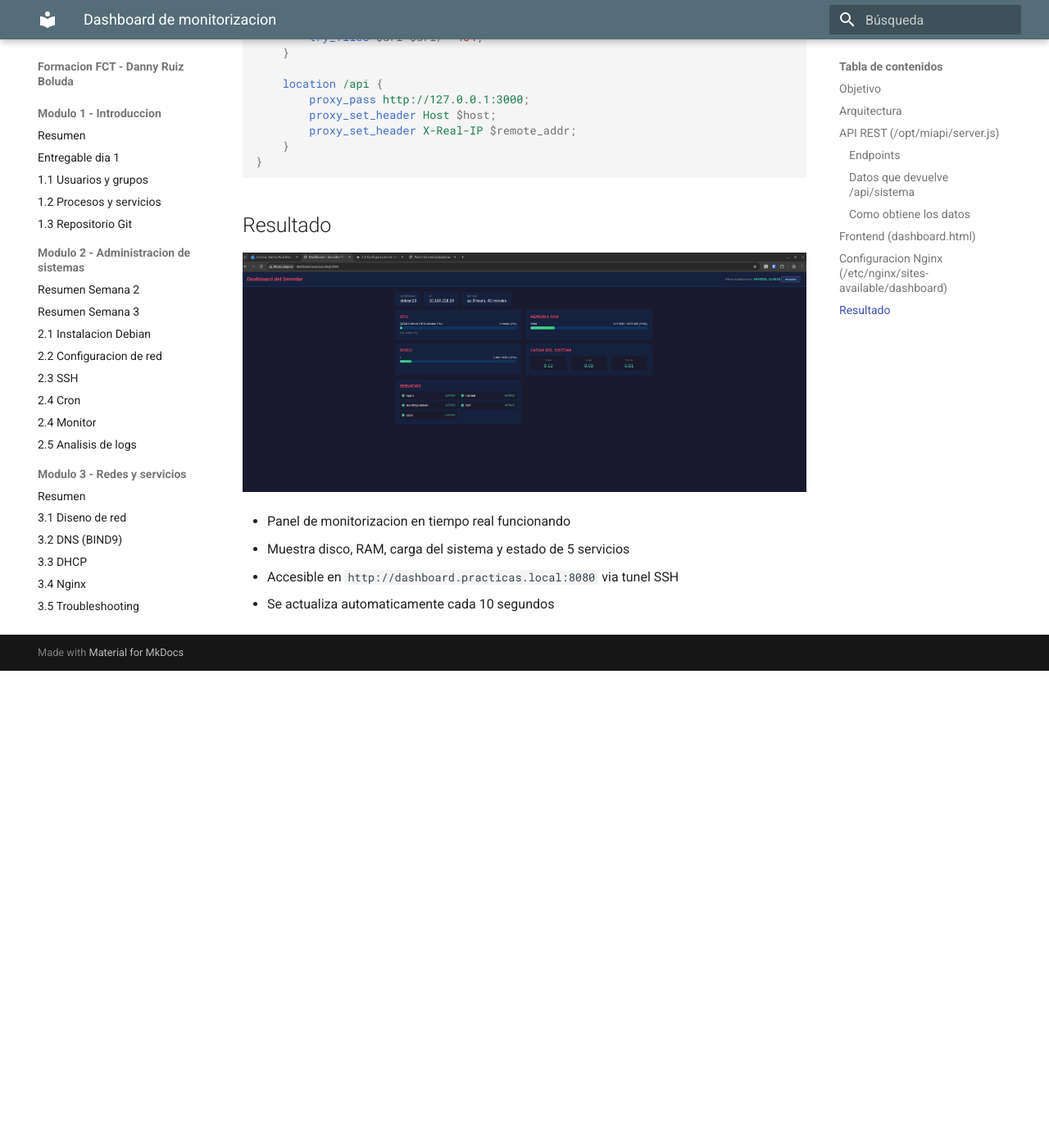
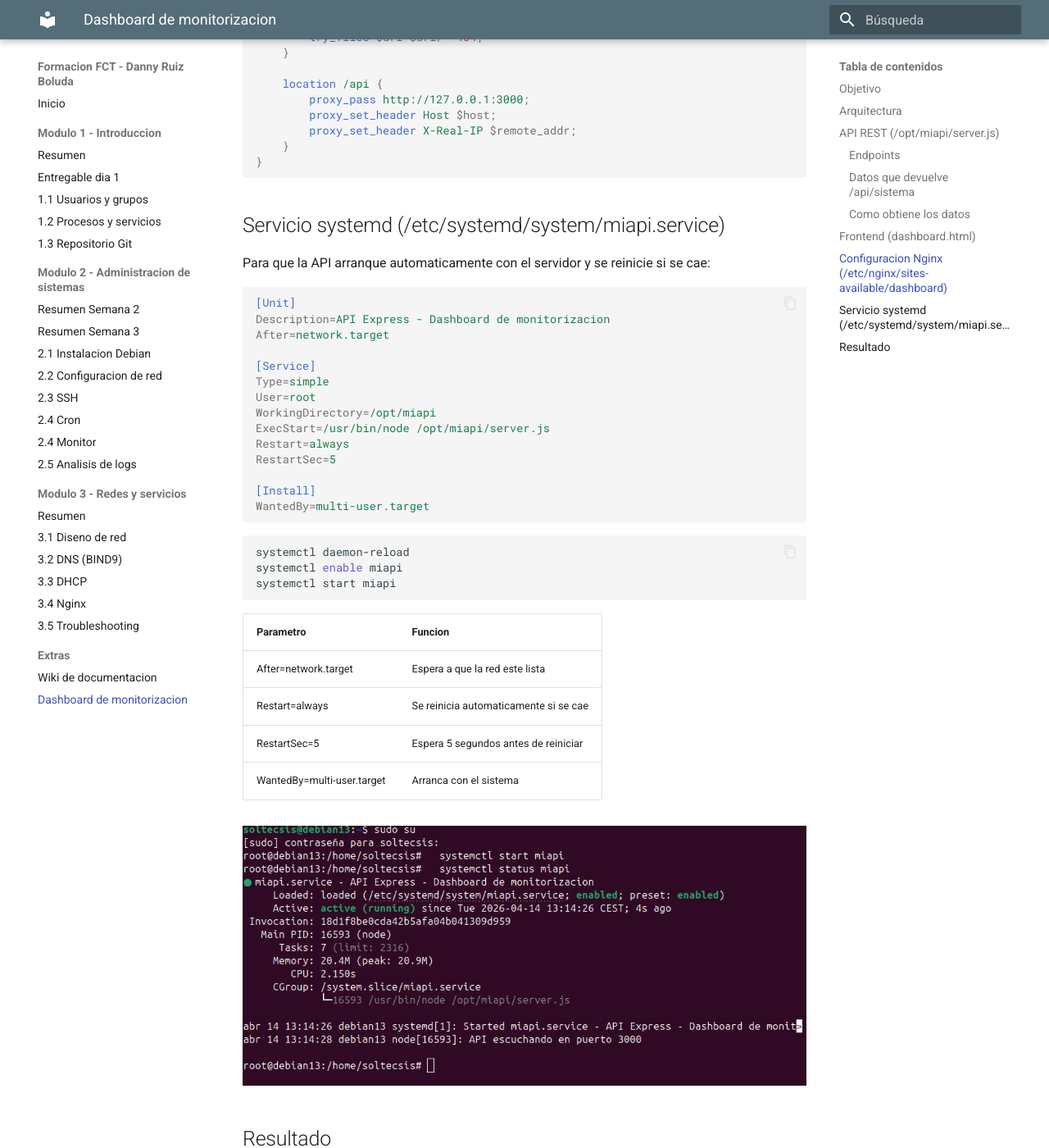
Before and after one commit to DannyRuizB/formacion-danny, an MkDocs documentation site: the page built from docs/extra-dashboard.md, in a window 1280 px wide and 1400 px high, scrolled down 2007 px. Shown: the whole window at 82% size. Built offline with MkDocs 1.6.1 and Material for MkDocs 9.7.7, drawn with Linux system fonts in a browser that asks for light colours; before the commit the page ends 2825 px from its top, so only the background shows below that; some of the changed text lies outside the part shown.

Commit message:
Dashboard: API como servicio systemd persistente
- Servicio miapi.service con Restart=always y arranque automatico
- Documentado en extra-dashboard.md con captura

Co-Authored-By: Claude Opus 4.6 (1M context) <noreply@anthropic.com>

````diff
--- a/docs/extra-dashboard.md
+++ b/docs/extra-dashboard.md
@@ -82,11 +82,48 @@ server {
 }
 ```
 
+## Servicio systemd (/etc/systemd/system/miapi.service)
+
+Para que la API arranque automaticamente con el servidor y se reinicie si se cae:
+
+```ini
+[Unit]
+Description=API Express - Dashboard de monitorizacion
+After=network.target
+
+[Service]
+Type=simple
+User=root
+WorkingDirectory=/opt/miapi
+ExecStart=/usr/bin/node /opt/miapi/server.js
+Restart=always
+RestartSec=5
+
+[Install]
+WantedBy=multi-user.target
+```
+
+```bash
+systemctl daemon-reload
+systemctl enable miapi
+systemctl start miapi
+```
+
+| Parametro | Funcion |
+|-----------|---------|
+| After=network.target | Espera a que la red este lista |
+| Restart=always | Se reinicia automaticamente si se cae |
+| RestartSec=5 | Espera 5 segundos antes de reiniciar |
+| WantedBy=multi-user.target | Arranca con el sistema |
+
+![Servicio miapi activo](img/miapi-systemd-status.png)
+
 ## Resultado
 
 ![Dashboard del servidor](img/dashboard-servidor.png)
 
 - Panel de monitorizacion en tiempo real funcionando
-- Muestra disco, RAM, carga del sistema y estado de 5 servicios
+- Muestra CPU, RAM, disco, carga del sistema y estado de 5 servicios
 - Accesible en `http://dashboard.practicas.local:8080` via tunel SSH
 - Se actualiza automaticamente cada 10 segundos
+- API persistente como servicio systemd (arranca con el servidor)
````
Also changed, not shown: docs/img/miapi-systemd-status.png (added).
